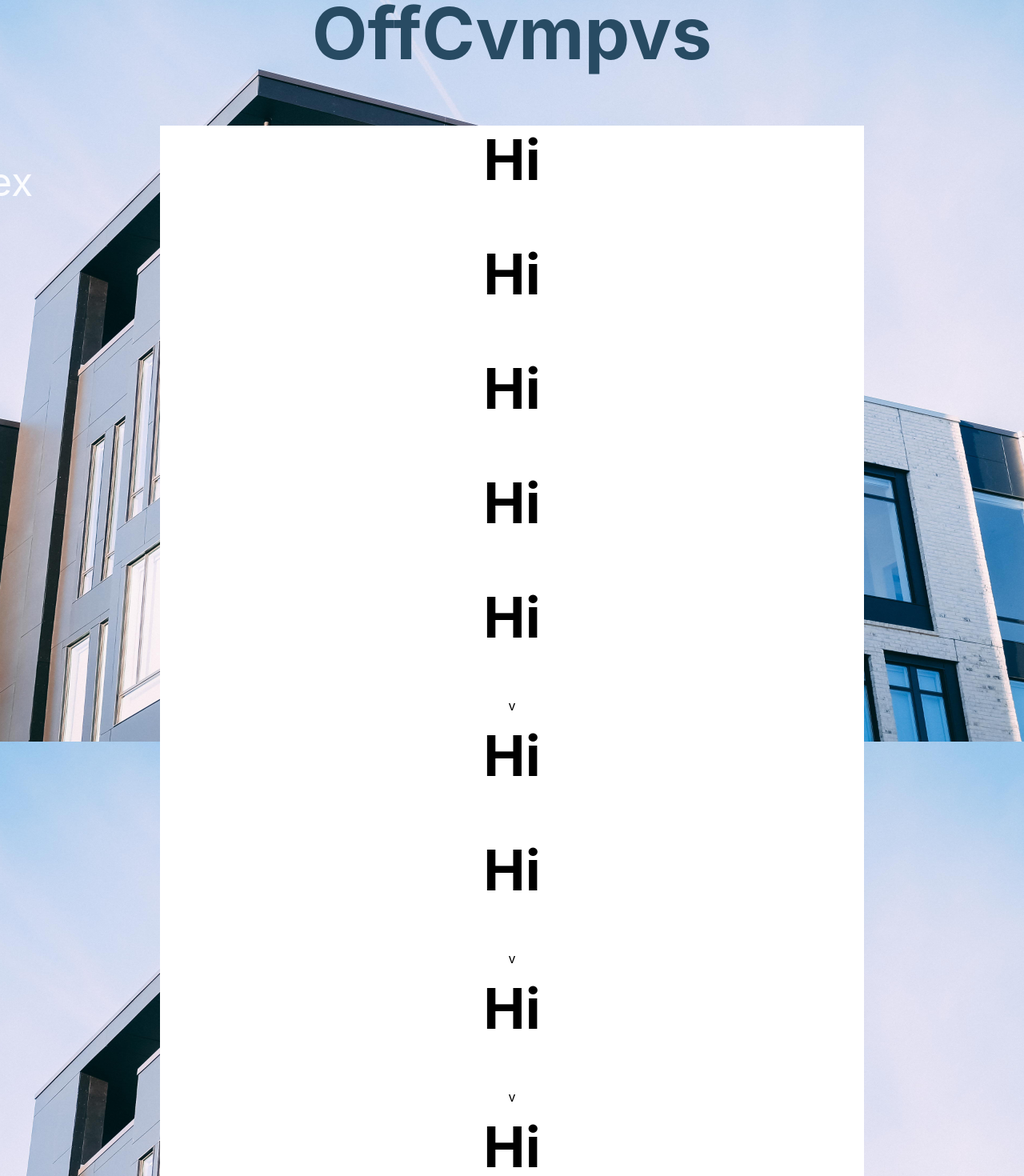
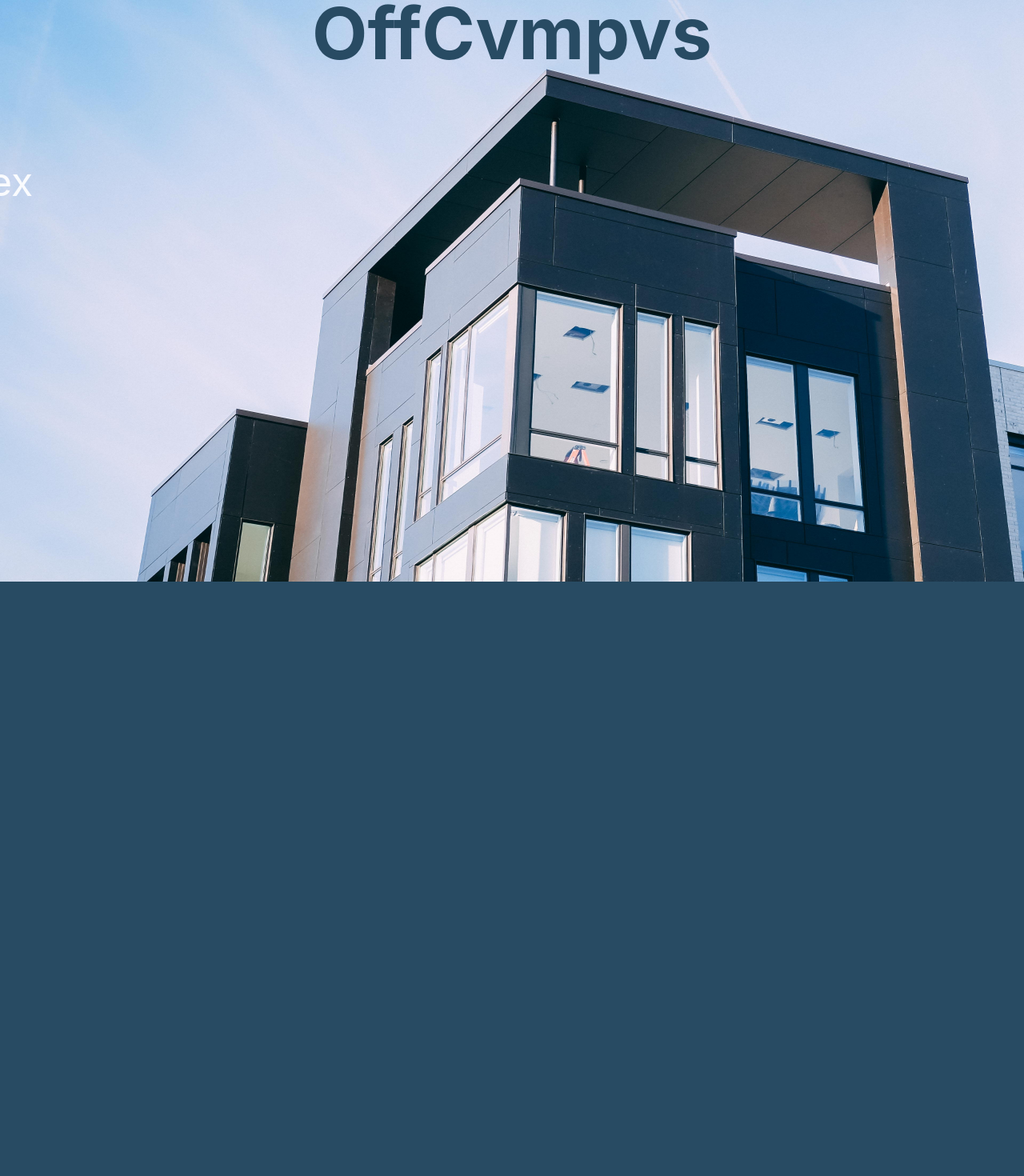
Before and after one commit to kleach12/phase-2-project-OffCampus, a React (Create React App) app in the folder my-app/: page /Complexlist in a window 1280 px wide. Shown: the part 73-1543 px from the top of the page at 80% size. After the commit the page ends 800 px from the top, so only its background shows below. Built offline with nearby package versions, Linux system fonts and the light colour scheme; data requests are answered from the project's data file.

Commit message:
Commit 10: Added list component

```diff
--- a/my-app/db.json
+++ b/my-app/db.json
@@ -1,19 +1,18 @@
 {
-  "posts": [
+  "Complex": [
     {
       "id": 1,
-      "title": "json-server",
-      "author": "typicode"
-    }
-  ],
-  "comments": [
+      "name": "Complex 1",
+      "image": "http://www.pngmart.com/files/3/Toy-Story-Woody-PNG-Photos.png",
+      "price": 8000,
+      "School":"UCSD"
+    },
     {
       "id": 1,
-      "body": "some comment",
-      "postId": 1
+      "name": "Complex 2",
+      "image": "http://www.pngmart.com/files/3/Toy-Story-Woody-PNG-Photos.png",
+      "price": 8000,
+      "School":"UCSD"
     }
-  ],
-  "profile": {
-    "name": "typicode"
-  }
+  ]
 }
--- a/my-app/src/App.js
+++ b/my-app/src/App.js
@@ -7,6 +7,16 @@ import { Route, Switch } from "react-router-dom";
 import './App.css';
 
 function App() {
+  const [listArr, setListArr] = useState([])
+
+  useEffect(() => {
+    fetch("http://localhost:3000/Complex")
+    .then((res) => res.json())
+    .then((data) =>{
+      // console.log(data)
+      setListArr(data)
+    })
+  },[])
 
   return (
     <div className="App">
@@ -14,7 +24,9 @@ function App() {
       <Header/>
       <Switch>
         <Route path= "/Complexlist">
-          <ComplexList/>
+          <ComplexList
+          listArrary = {listArr}
+          />
         </Route>
         <Route path = "/">
           <MainComponent/>
--- a/my-app/src/ComplexList/ComplexList.js
+++ b/my-app/src/ComplexList/ComplexList.js
@@ -1,28 +1,15 @@
 import React from "react";
 import "./ComplexList.css"
+import List from "./List/List";
 
-function ComplexList(){
+function ComplexList({listArrary}){
+
+  const singleComplex = listArrary.map((complex) => console.log(complex))
+  console.log(singleComplex)
+
   return(
     <div class = "list">
-      <h2>Hi</h2>
-      <h2>Hi</h2>
-      <h2>Hi</h2>
-
-      <h2>Hi</h2>
-      <h2>Hi</h2>
-      v
-      <h2>Hi</h2>
-      <h2>Hi</h2>
-      v
-
-      <h2>Hi</h2>
-      v
-      <h2>Hi</h2>
-      v
-      v<h2>Hi</h2>
-      v
-      <h2>Hi</h2>
-
+      {singleComplex}
     </div>
   )
 }
--- /dev/null
+++ b/my-app/src/ComplexList/List/List.js
@@ -0,0 +1,11 @@
+import React from "react";
+
+function List (){
+  return(
+    <div>
+      <p>Hi</p>
+    </div>
+  )
+}
+
+export default List
--- a/my-app/src/CurtainMenu/CurtainMenu.js
+++ b/my-app/src/CurtainMenu/CurtainMenu.js
@@ -4,12 +4,11 @@ import { NavLink} from "react-router-dom";
 import "./CurtainMenu.css"
 
 function CurtainMenu(){
-  console.log(window.innerWidth)
   const [toggleNav, setToggleNav] = useState(false)
   const [checkWidth, setCheckWidth] = useState(window.innerWidth)
 
   const checkFunc = () => {
-    console.log(checkWidth)
+    // console.log(checkWidth)
     setCheckWidth(window.innerWidth)
   }
 
```
Also changed, not shown: my-app/src/ComplexList/List/List.css (added).
